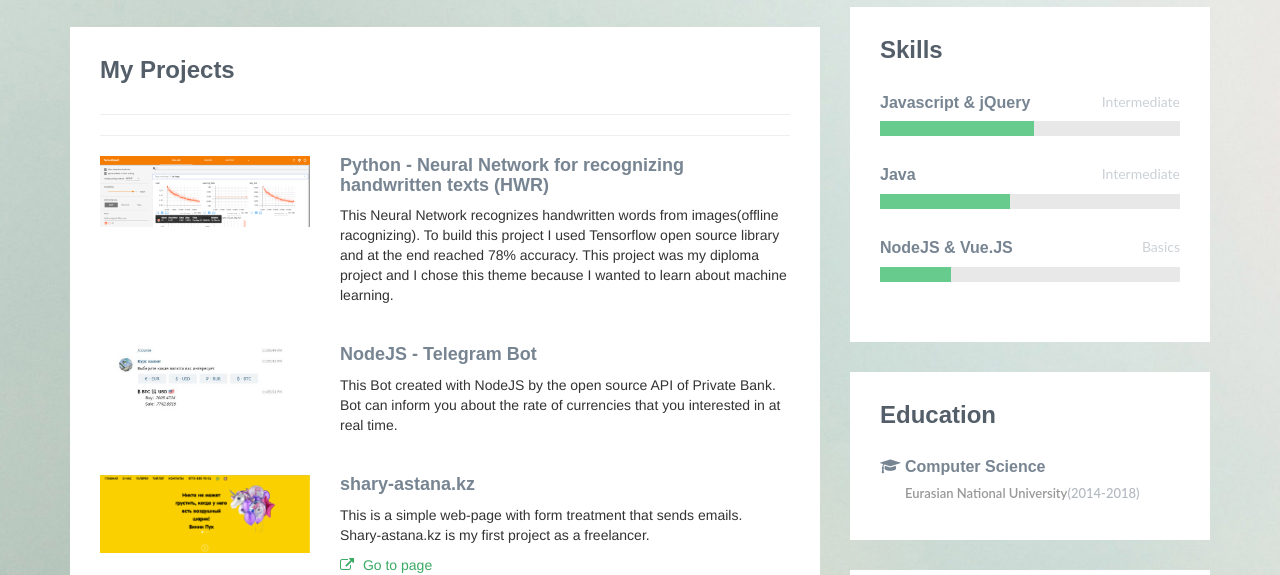
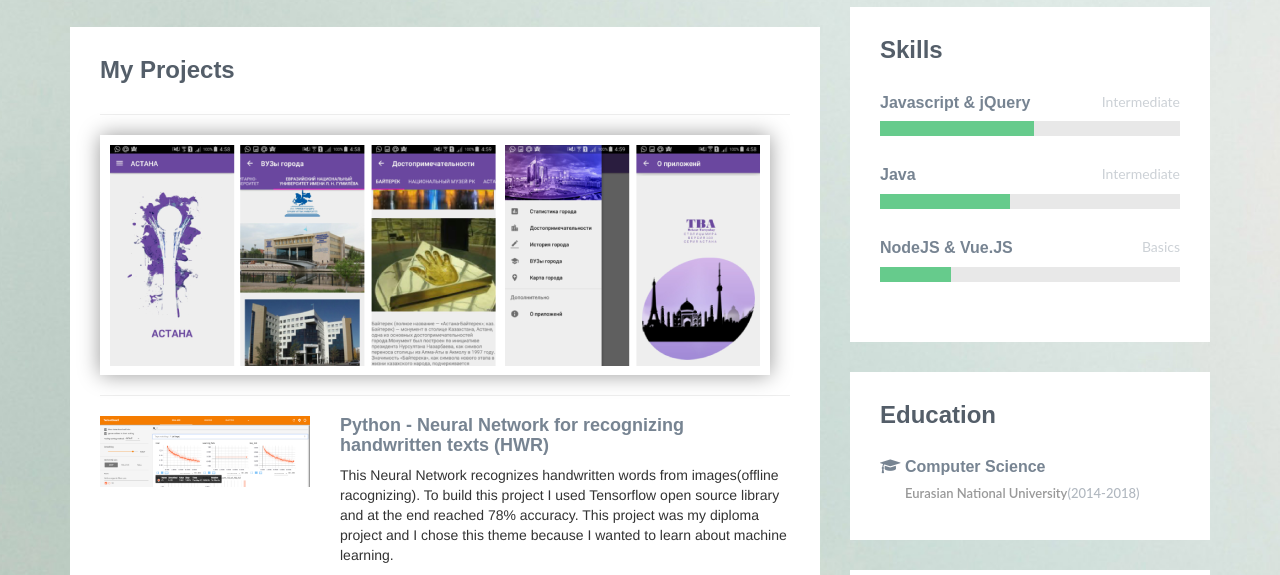
Before and after one commit to Bekzaat17/Bekzaat17.github.io, a plain HTML site: page index.html in a window 1280 px wide. Shown: the part 605-1180 px from the top of the page. Drawn offline with Linux system fonts and the light colour scheme.

Commit message:
Update styles.css

```diff
--- a/assets/css/styles.css
+++ b/assets/css/styles.css
@@ -1,11 +1,11 @@
 /* ======= Base ======= */
 .main-image {
     max-width: -webkit-fill-available;
-/*     position: relative;
+    position: relative;
     width: 670px;
     height: 240px;
     padding: 10px;
-    box-shadow: 0 0 20px rgba(0,0,0,0.4); */
+    box-shadow: 0 0 20px rgba(0,0,0,0.4);
 }
 
 .main-image > div {
```
